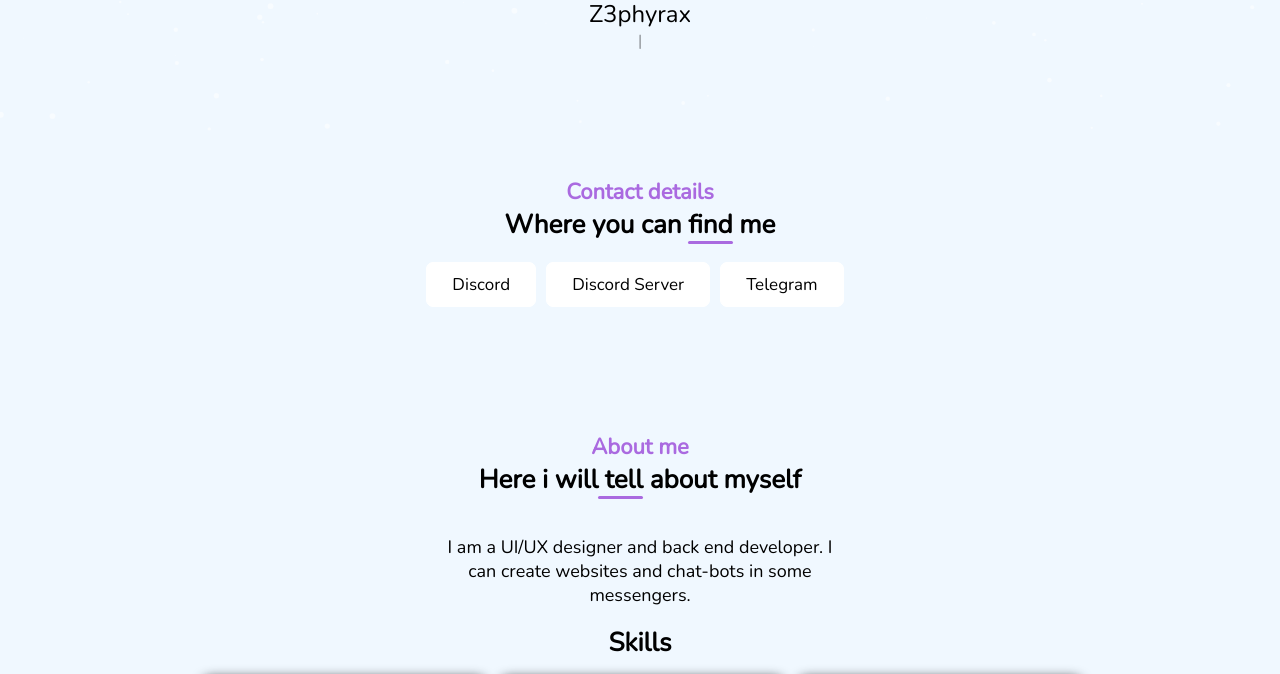
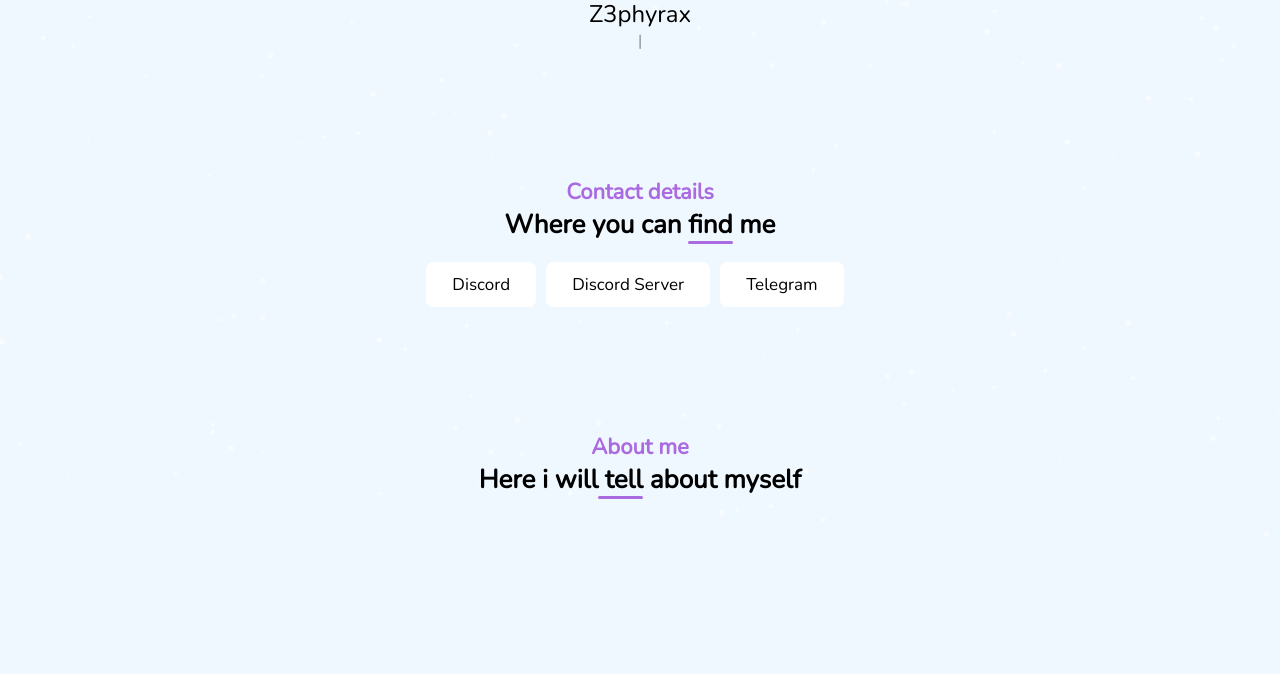
Before and after one commit to CORBENDALLAS111/Profile, a plain HTML site: page index.html in a window 1280 px wide. Shown: the part 264-938 px from the top of the page. After the commit the page ends 800 px from the top, so only its background shows below. Drawn offline with nearby package versions, Linux system fonts and the light colour scheme.

Commit message:
Update index.css

```diff
--- a/css/index.css
+++ b/css/index.css
@@ -108,11 +108,24 @@ section {
     align-items: center;
 }
 
+html, body {
+    margin: 0;
+    padding: 0;
+    width: 100%;
+    height: 100%;
+    overflow: hidden;
+}
+
 #particles-js {
     position: fixed;
     width: 100%;
-    height: 50%;
+    height: 100%;
     z-index: -1;
     top: 0;
     left: 0;
 }
+
+.container {
+    position: relative;
+    z-index: 1;
+}
```
